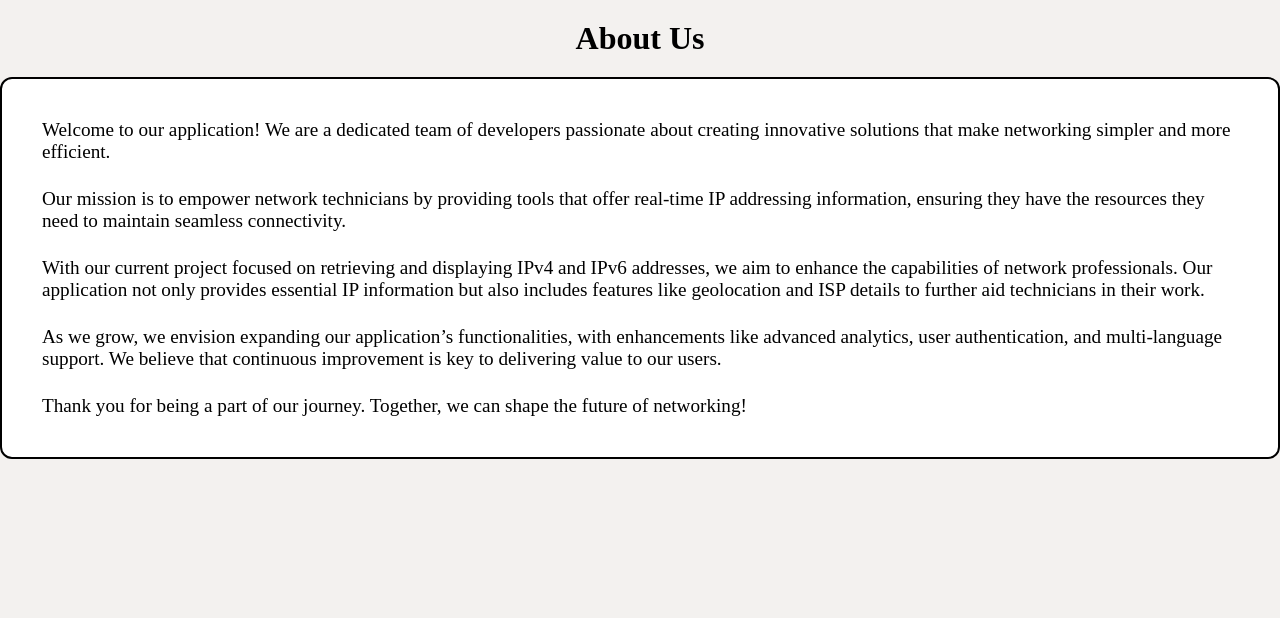
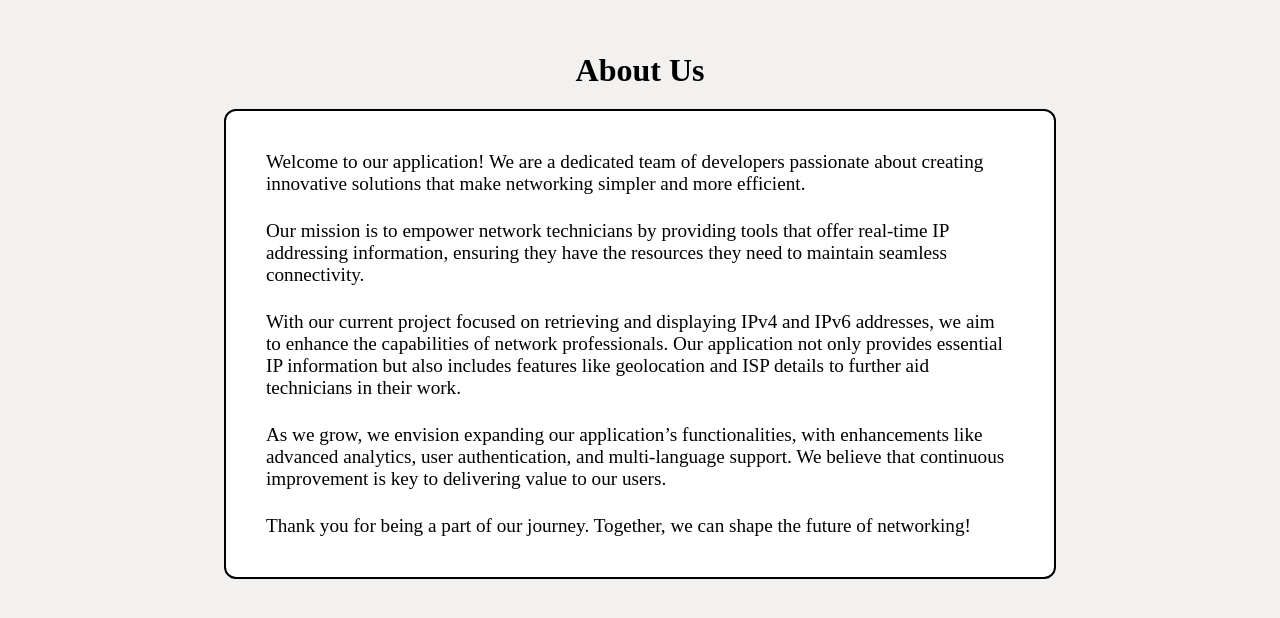
Before and after one commit to kigos21/devnet-ip-addr-app, a Flask app: page /about in a window 1280 px wide. Shown: the part 83-701 px from the top of the page. Run offline with Flask 3, Linux system fonts and the light colour scheme.

Commit message:
About Us Update 2

```diff
--- a/templates/about.html
+++ b/templates/about.html
@@ -12,7 +12,11 @@
       body {
         background: #f3f1ef;
       }
-
+      .container {
+        display: flex;
+        flex-direction: column;
+        padding: 2rem 14rem 2rem 14rem;
+      }
       .container-about {
         display: flex;
         flex-direction: column;
```
